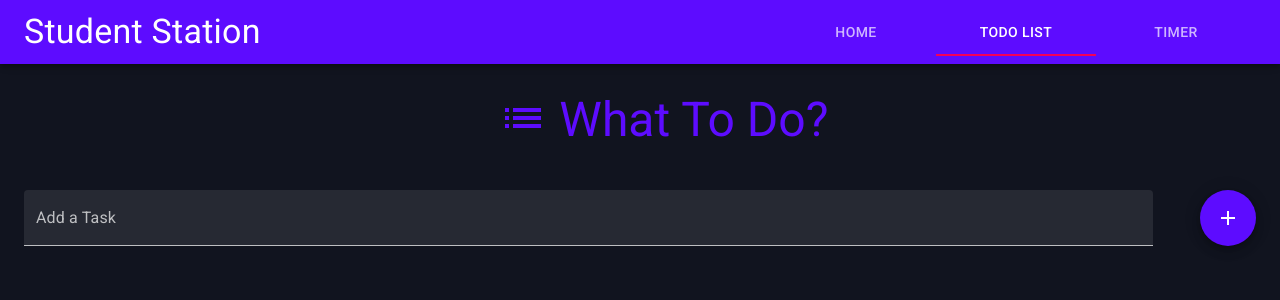
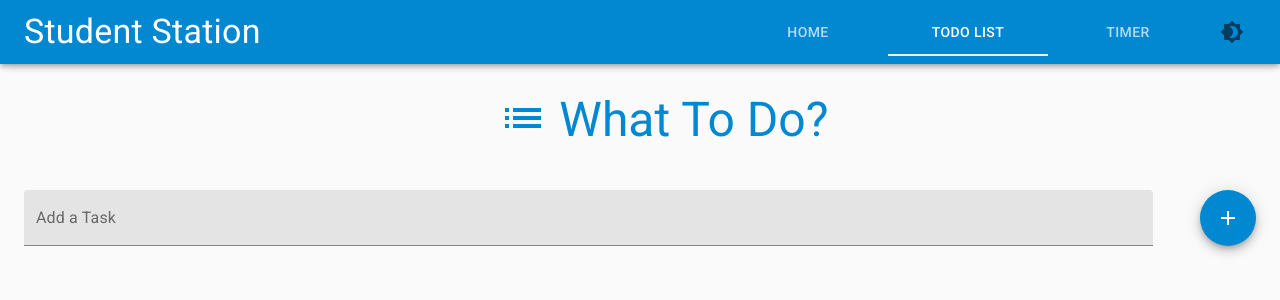
Before and after one commit to saad-afridi/StudentStation, a React (Create React App) app: page / in a window 1280 px wide. Both pictures are taken after a click on the tab "TODO LIST". Shown: the top 300 px of the page. Built offline with nearby package versions, Linux system fonts and the light colour scheme.

Commit message:
Added functionality to switch between themes

```diff
--- a/src/components/TodoList/AddTodo.js
+++ b/src/components/TodoList/AddTodo.js
@@ -3,16 +3,11 @@ import AddIcon from '@material-ui/icons/Add';
 import PropTypes from 'prop-types';
 import { withStyles } from '@material-ui/styles';
 import { Grid, TextField, Fab } from '@material-ui/core'
-// import { grey } from '@material-ui/core/colors'
 
 const styles = theme => ({
     root: {
       marginBottom: "35px"
     },
-
-    textInput: {
-        // backgroundColor: grey[500],
-    }
 });
 
 class AddTodo extends React.Component {
--- a/src/components/TodoList/TodoItem.js
+++ b/src/components/TodoList/TodoItem.js
@@ -1,6 +1,6 @@
 import React from 'react';
 import DeleteIcon from '@material-ui/icons/Clear'
-import { green, red, grey } from '@material-ui/core/colors'
+import { green, red } from '@material-ui/core/colors'
 import { Grid, Typography, Checkbox, IconButton } from '@material-ui/core'
 import { withStyles } from '@material-ui/styles';
 import PropTypes from 'prop-types';
@@ -8,9 +8,9 @@ import PropTypes from 'prop-types';
 const styles = theme => ({
     root: {
       margin: "10px 0px 10px 0px",
-      backgroundColor: theme['type'] === 'dark' ? grey[200] : grey[800],
+      backgroundColor: theme.palette.secondary.main,
       paddingRight: '5px',
-      borderRadius: '15px',
+      borderRadius: '5px',
     },
 
     text: {
@@ -39,7 +39,7 @@ class TodoItem extends React.Component {
                 <Typography variant="h5" component="div" className={classes.text}>{todo.text}</Typography>
             </Grid>
             <Grid item style={{justifyContent: 'flex-end'}}>
-                <IconButton variant='outlined' style={{color: red[400], borderColor: red[400]}}
+                <IconButton variant='outlined' style={{color: red[400]}}
                 onClick={this.deleteTodo} > <DeleteIcon /> </IconButton>
             </Grid>
         </Grid>
--- a/src/pages/App.js
+++ b/src/pages/App.js
@@ -2,12 +2,13 @@ import React from 'react';
 import ToDoPage from './Todo';
 import TimerPage from './Timer';
 import {AppBar, Toolbar, Typography,
-        Tabs, Tab } from '@material-ui/core';
+        Tabs, Tab, IconButton } from '@material-ui/core';
 import { withStyles, ThemeProvider} from '@material-ui/styles';
 import PropTypes from 'prop-types';
-import { purple } from '@material-ui/core/colors'
+import { lightBlue, teal, grey, blueGrey } from '@material-ui/core/colors'
 import { createMuiTheme } from '@material-ui/core/styles';
 import CssBaseline from "@material-ui/core/CssBaseline";
+import Brightness4Icon from '@material-ui/icons/Brightness4';
 
 
 
@@ -18,10 +19,25 @@ const styles = theme => ({
 
 });
 
+const themeLight = createMuiTheme({
+    palette: {
+        primary: {
+            main: lightBlue[700],
+        },
+        secondary : {
+            main: grey[200],
+        },
+        type: 'light',
+    }
+})
+
 const themeDark = createMuiTheme({
     palette: {
         primary: {
-            main: '#5d0cff',
+            main: teal['A400'],
+        },
+        secondary: {
+            main: blueGrey[800],
         },
         type: 'dark',
         background: {
@@ -35,7 +51,8 @@ class App extends React.Component {
     constructor(){
         super();
         this.state = {
-            selectedTab: 0
+            selectedTab: 0,
+            darkMode: false,
         }
     }
 
@@ -45,17 +62,18 @@ class App extends React.Component {
             const savedTab = JSON.parse(selectedTab);
             this.setState({ selectedTab: savedTab });
         }
-        else {
-            console.log('No tab was selected');
+        const darkMode = localStorage.getItem('theme');
+        if (darkMode) {
+            const savedTheme = JSON.parse(darkMode);
+            this.setState({ darkMode: savedTheme})
         }
     }
 
     render() {
         const {classes} = this.props;
-        console.log(themeDark);
         return (
         <div className="App">
-        <ThemeProvider theme={themeDark}>
+        <ThemeProvider theme={this.state.darkMode ? themeDark : themeLight}>
             <CssBaseline />
             <AppBar>
                 <Toolbar>
@@ -67,19 +85,26 @@ class App extends React.Component {
                         <Tab label="Todo List" />
                         <Tab label="Timer" />
                     </Tabs>
+                    <IconButton onClick={this.changeThemes}>
+                        <Brightness4Icon />
+                    </IconButton>
                 </Toolbar>
             </AppBar>
             {this.state.selectedTab === 1 && <ToDoPage />}
             {this.state.selectedTab === 2 && <TimerPage />}
         </ThemeProvider>
         </div>
-
         )
     }
 
     changeTabs = async (e, newTab) => {
         await this.setState({selectedTab: newTab});
         localStorage.setItem('tab', JSON.stringify(this.state.selectedTab));
+    }
+
+    changeThemes = async () => {
+        await this.setState({ darkMode: !this.state.darkMode})
+        localStorage.setItem('theme', JSON.stringify(this.state.darkMode));
     }
 }
 
--- a/src/pages/Todo.js
+++ b/src/pages/Todo.js
@@ -7,7 +7,6 @@ import { withStyles } from '@material-ui/styles';
 import PropTypes from 'prop-types';
 
 
-
 const styles = theme => ({
   root: {
     marginBottom: "35px"
@@ -15,6 +14,7 @@ const styles = theme => ({
 
   header: {
       margin: "80px 0px 30px 0px",
+      color: theme.palette.type === 'dark' ? theme.palette.primary.light : theme.palette.primary.main,
   }
 });
 
@@ -34,10 +34,10 @@ class ToDoPage extends React.Component {
       <link rel="stylesheet" href="https://fonts.googleapis.com/css?family=Roboto:300,400,500,700&display=swap" />
       <Grid container spacing={3} direction="row" justify="flex-end" alignItems="center" className={classes.header}>
         <Grid item>
-          <ListIcon color="primary" style={{transform: 'scale(2.0)'}} />
+          <ListIcon style={{transform: 'scale(2.0)'}} />
         </Grid>
         <Grid item xs={9} sm={8} md={7}>
-        <Typography variant="h3" component="div" color="primary" align="left" className="TitleContainer">
+        <Typography variant="h3" component="div" align="left" className="TitleContainer">
         What To Do?
         </Typography>
         </Grid>
```
